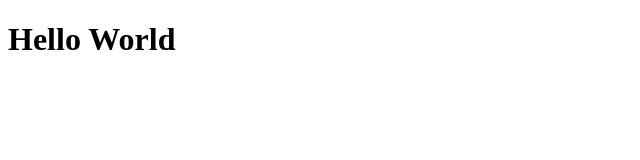
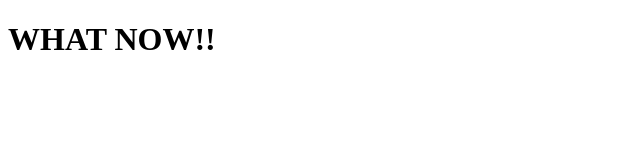
Before and after one commit to jdibiccari/what_now, a plain HTML site: page index.html in a window 1280 px wide. Shown: the whole page, without its empty margins (0-640 px from the left). Drawn offline with Linux system fonts and the light colour scheme.

Commit message:
what now??

```diff
--- a/index.html
+++ b/index.html
@@ -11,6 +11,6 @@
 </head>
 
 <body>
-  <h1>Hello World</h1>
+  <h1>WHAT NOW!!</h1>
 </body>
 </html>
```
